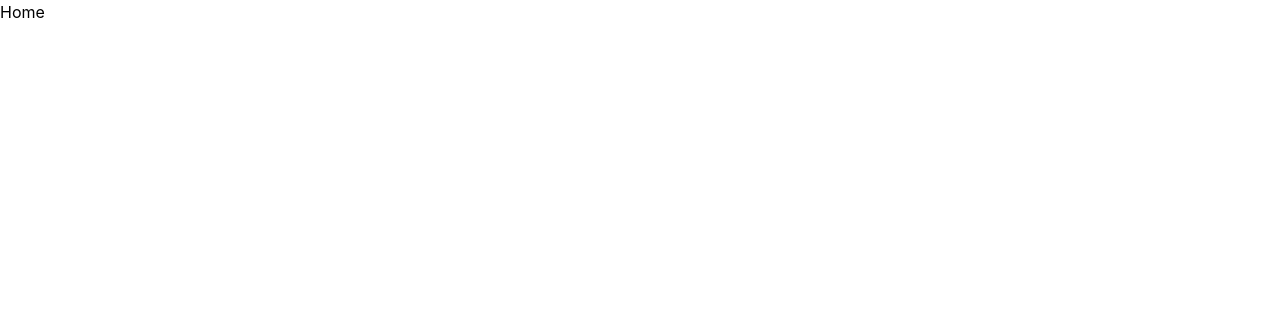
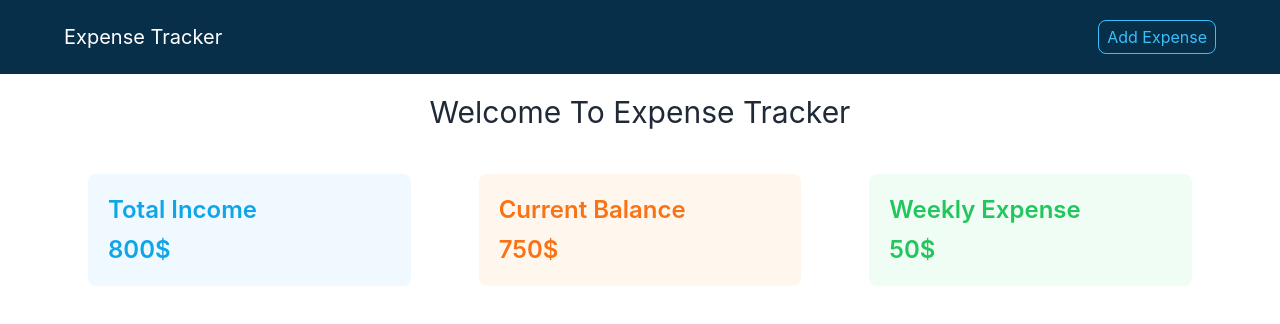
Before and after one commit to SanyFaysal/expense-tracker, a React (Create React App) app: page / in a window 1280 px wide. Shown: the top 324 px of the page. Built offline with nearby package versions, Linux system fonts and the light colour scheme.

Commit message:
add: current, total weekly expense

```diff
--- a/src/App.js
+++ b/src/App.js
@@ -5,9 +5,9 @@ import routes from "./routes/route";
 
 function App() {
   return (
-    <div>
+    <>
       <RouterProvider router={routes} />
-    </div>
+    </>
   );
 }
 
--- /dev/null
+++ b/src/components/CurrentBallance.js
@@ -0,0 +1,13 @@
+import React from "react";
+
+export default function CurrentBallance() {
+  return (
+    <div className="flex bg-orange-50   m-6 px-5 rounded-lg text-orange-500 font-semibold">
+      <div className="my-5 ">
+        <h1 className="text-2xl  mb-2">Current Balance </h1>
+        <p className="text-2xl ">750$</p>
+        <div className=" flex gap-4"></div>
+      </div>
+    </div>
+  );
+}
--- /dev/null
+++ b/src/components/TotalIncome.js
@@ -0,0 +1,15 @@
+import React from "react";
+
+const TotalIncome = () => {
+  return (
+    <div className="flex bg-sky-50   m-6 px-5 rounded-lg  text-sky-500 font-semibold">
+      <div className="my-5 ">
+        <h1 className="text-2xl  mb-2">Total Income </h1>
+        <p className="text-2xl ">800$</p>
+        <div className=" flex gap-4"></div>
+      </div>
+    </div>
+  );
+};
+
+export default TotalIncome;
--- /dev/null
+++ b/src/components/WeeklyExpense.js
@@ -0,0 +1,12 @@
+import React from "react";
+
+export default function WeeklyExpense() {
+  return (
+    <div className="flex bg-green-50   m-6 px-5 rounded-lg   text-green-500 font-semibold">
+      <div className="my-5 ">
+        <h1 className="text-2xl  mb-2">Weekly Expense </h1>
+        <p className="text-2xl ">50$</p>
+      </div>
+    </div>
+  );
+}
--- /dev/null
+++ b/src/layout/Layout.js
@@ -0,0 +1,14 @@
+import React from "react";
+import { Outlet } from "react-router-dom";
+import Navbar from "./Navbar";
+
+export default function Layout() {
+  return (
+    <div>
+      <Navbar />
+      <div>
+        <Outlet />
+      </div>
+    </div>
+  );
+}
--- /dev/null
+++ b/src/layout/Navbar.js
@@ -0,0 +1,23 @@
+import React from "react";
+import { Link } from "react-router-dom";
+
+export default function Navbar() {
+  return (
+    <div className="navbar bg-sky-950 text-white lg:px-16 px-6 py-5">
+      <div className="navbar-start">
+        <Link to="/" className="text-xl">
+          Expense Tracker
+        </Link>
+      </div>
+
+      <div className="navbar-end">
+        <Link
+          to="/addExpense"
+          className="border border-info text-info px-2 py-1 rounded-lg hover:border-white hover:text-white duration-300"
+        >
+          Add Expense
+        </Link>
+      </div>
+    </div>
+  );
+}
--- /dev/null
+++ b/src/pages/AddExpense.js
@@ -0,0 +1,69 @@
+import React from "react";
+
+export default function AddExpense() {
+  const expenseCategory = [
+    "Housing",
+    "Transportation",
+    "Food",
+    "Clothing",
+    "Medical/Healthcare",
+    "Education",
+    "Insurance",
+  ];
+  const date = new Date();
+  const currentDate = date.toLocaleDateString("en-CA");
+  return (
+    <div className="flex justify-center my-auto">
+      <div className="my-4 w-2/5 h-50 ">
+        <h1 className="text-3xl text-center  my-8">Add Your Daily Expense </h1>
+        <div className=" flex gap-4">
+          <div className="w-full">
+            <label htmlFor="">Amount</label>
+            <input
+              required
+              type="number"
+              placeholder="Enter expense amount"
+              className="w-full bg-blue-50 px-3 py-2 rounded-lg"
+            />
+          </div>
+          <div className="w-full">
+            <label htmlFor="">Category</label>
+            <select className="w-full bg-blue-50 px-3 py-2 rounded-lg">
+              <option value="" disabled selected>
+                Choose one{" "}
+              </option>
+              {expenseCategory.map((category) => (
+                <option key={category} value={category}>
+                  {category}
+                </option>
+              ))}
+            </select>
+          </div>
+        </div>
+        <div className="mt-5 flex gap-4">
+          <div className="w-full">
+            <label htmlFor="">Expense Date</label>
+            <input
+              type="date"
+              defaultValue={currentDate}
+              className="w-full bg-blue-50 px-3 py-2 rounded-lg"
+            />
+          </div>
+          <div className="w-full">
+            <label htmlFor="">Sub Category (Optional)</label>
+            <input
+              type="text"
+              placeholder="Sub category of expense"
+              className="w-full bg-blue-50 px-3 py-2 rounded-lg"
+            />
+          </div>
+        </div>
+        <div>
+          <button className="w-full bg-sky-200 font-medium text-lg text-sky-500 px-3 py-2 mt-5 rounded-lg ">
+            Add Expense
+          </button>
+        </div>
+      </div>
+    </div>
+  );
+}
--- a/src/pages/Home.js
+++ b/src/pages/Home.js
@@ -1,5 +1,17 @@
 import React from "react";
+import TotalIncome from "../components/TotalIncome";
+import CurrentBallance from "../components/CurrentBallance";
+import WeeklyExpense from "../components/WeeklyExpense";
 
 export default function Home() {
-  return <div>Home</div>;
+  return (
+    <div className=" ">
+      <p className="text-3xl my-5 text-center">Welcome To Expense Tracker</p>
+      <div className="grid grid-cols-3 gap-5  lg:px-16 px-6 mt-5">
+        <TotalIncome />
+        <CurrentBallance />
+        <WeeklyExpense />
+      </div>
+    </div>
+  );
 }
--- a/tailwind.config.js
+++ b/tailwind.config.js
@@ -4,5 +4,5 @@ module.exports = {
   theme: {
     extend: {},
   },
-  plugins: [],
+  plugins: [require("daisyui")],
 };
```
Also changed, not shown: src/routes/route.js (+14 -1 lines).
